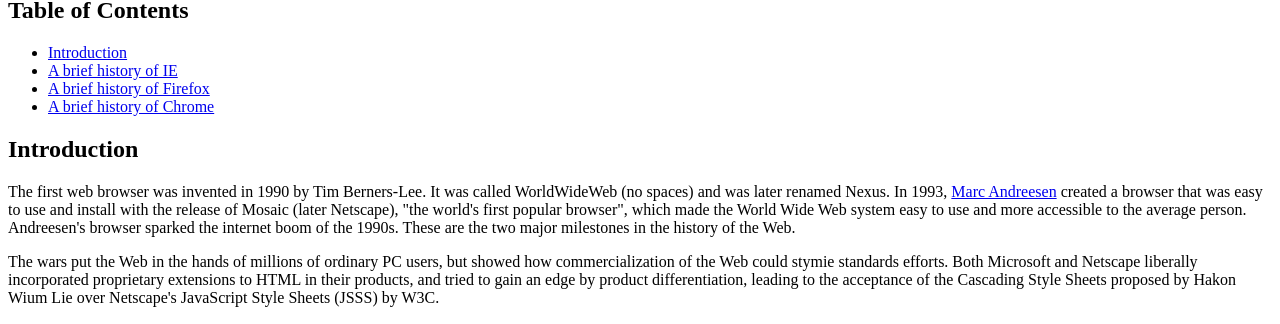
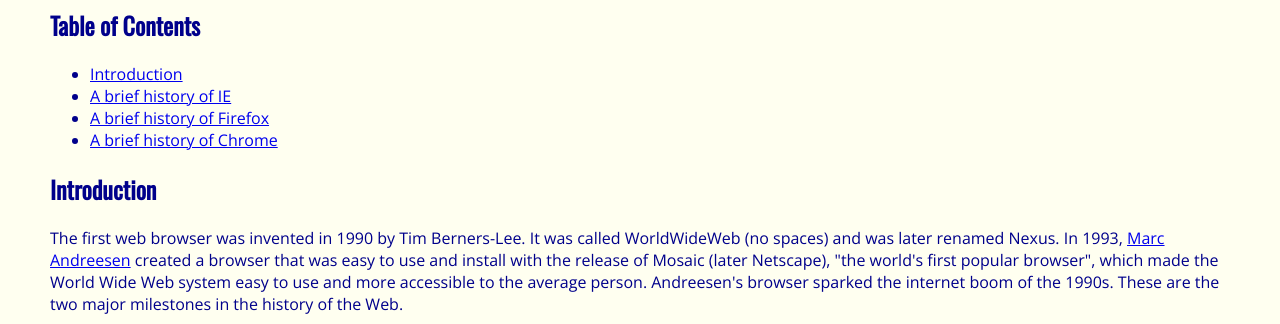
Before and after one commit to gsheenUH/browserhistory, a plain HTML site: page index.html in a window 1280 px wide. Shown: the part 83-407 px from the top of the page. Drawn offline with nearby package versions, Linux system fonts and the light colour scheme.

Commit message:
added style.css and fonts

```diff
--- a/index.html
+++ b/index.html
@@ -3,6 +3,8 @@
     <head lang="en">
         <meta charset="UTF-8">
         <title>A history of browsers</title>
+        <link rel="stylesheet" href="style.css">
+        <link rel="stylesheet" type="text/css" href="https://fonts.googleapis.com/css?family=Oswald|Open+Sans" />
     </head>
     <body>
         <h1>A history of browsers</h1>
--- /dev/null
+++ b/style.css
@@ -0,0 +1,15 @@
+body {
+    font-family: 'Open Sans', san-serif;
+    color: DarkBlue;
+    margin: 10px 50px 10px 50px;
+    background-color: ivory;
+}
+
+h1, h2 {
+    font-family: 'Oswald', san-serif;
+}
+
+img {
+    float: left;
+    margin-right: 10px;
+}
```
